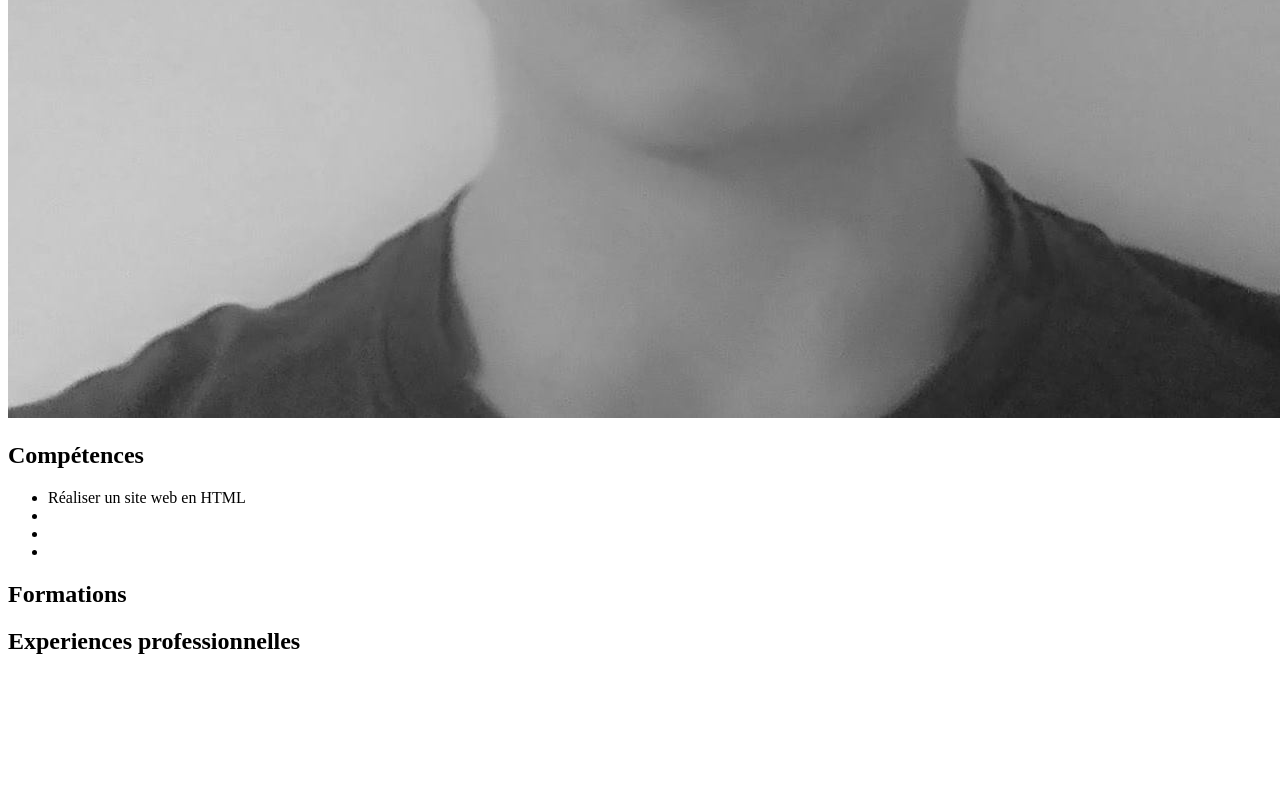
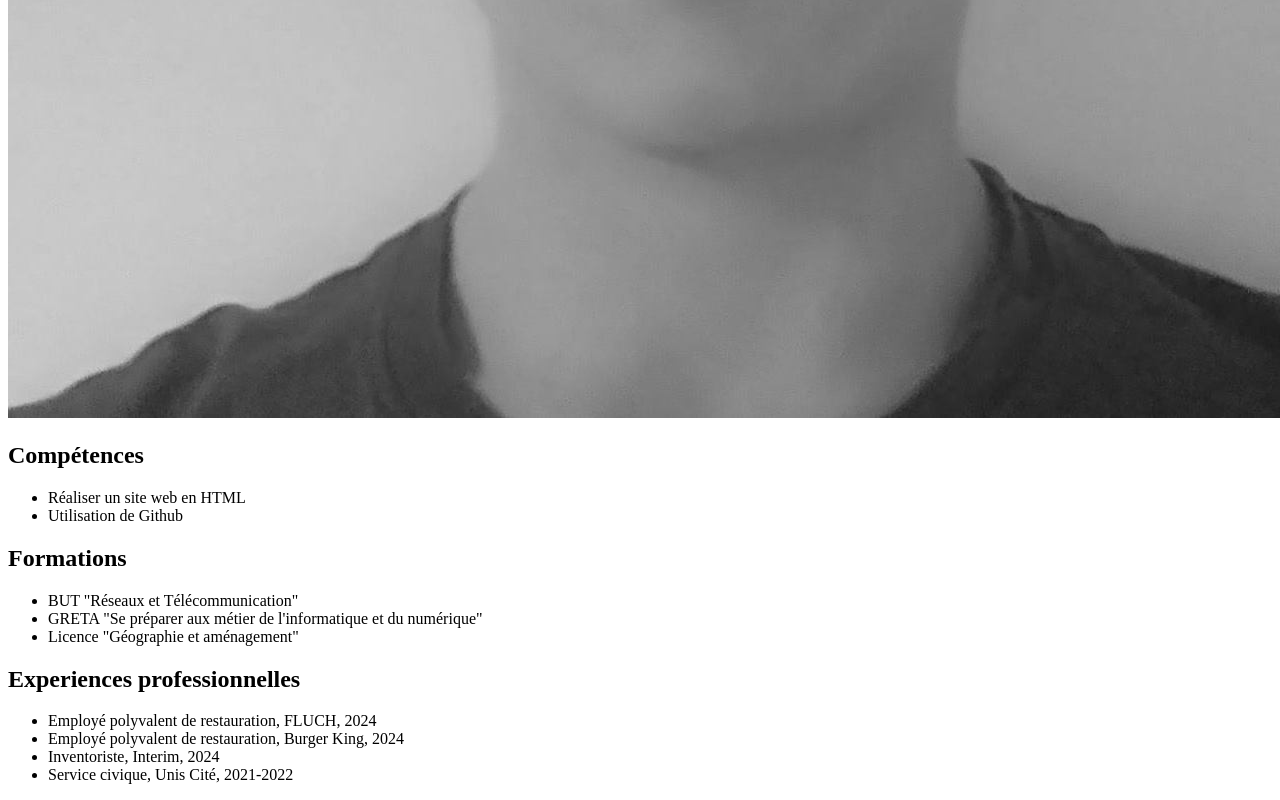
Before and after one commit to Juribard/TP1, a plain HTML site: page index.html in a window 1280 px wide. Shown: the part 1044-1844 px from the top of the page. Before the commit the page ends 1719 px from the top, so only its background shows below. Drawn offline with Linux system fonts and the light colour scheme.

Commit message:
First commit

```diff
--- a/index.html
+++ b/index.html
@@ -15,16 +15,25 @@
             <h2>Compétences</h2>
             <ul>
                 <li>Réaliser un site web en HTML</li>
-                <li></li>
-                <li></li>
-                <li></li>
+                <li>Utilisation de Github</li>
             </ul>
         </section>
         <section>
             <h2>Formations</h2>
+            <ul>
+                <li>BUT "Réseaux et Télécommunication"</li>
+                <li>GRETA "Se préparer aux métier de l'informatique et du numérique"</li>
+                <li>Licence "Géographie et aménagement"</li>
+            </ul>
         </section>
         <section>
             <h2>Experiences professionnelles</h2>
+            <ul>
+                <li>Employé polyvalent de restauration, FLUCH, 2024</li>
+                <li>Employé polyvalent de restauration, Burger King, 2024</li>
+                <li>Inventoriste, Interim, 2024</li>
+                <li>Service civique, Unis Cité, 2021-2022</li>
+            </ul>
         </section>
     </main>
 </body>
```
